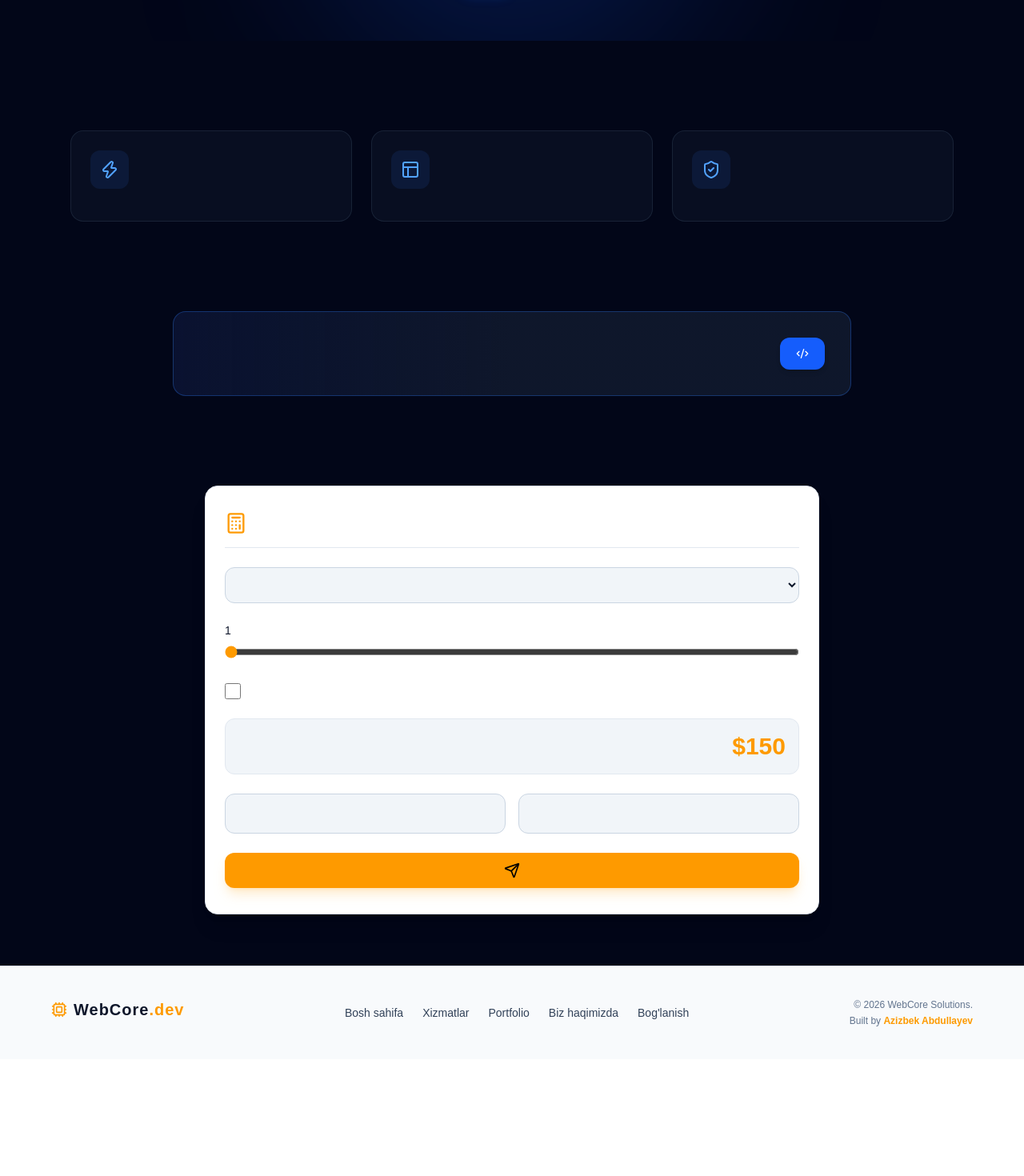
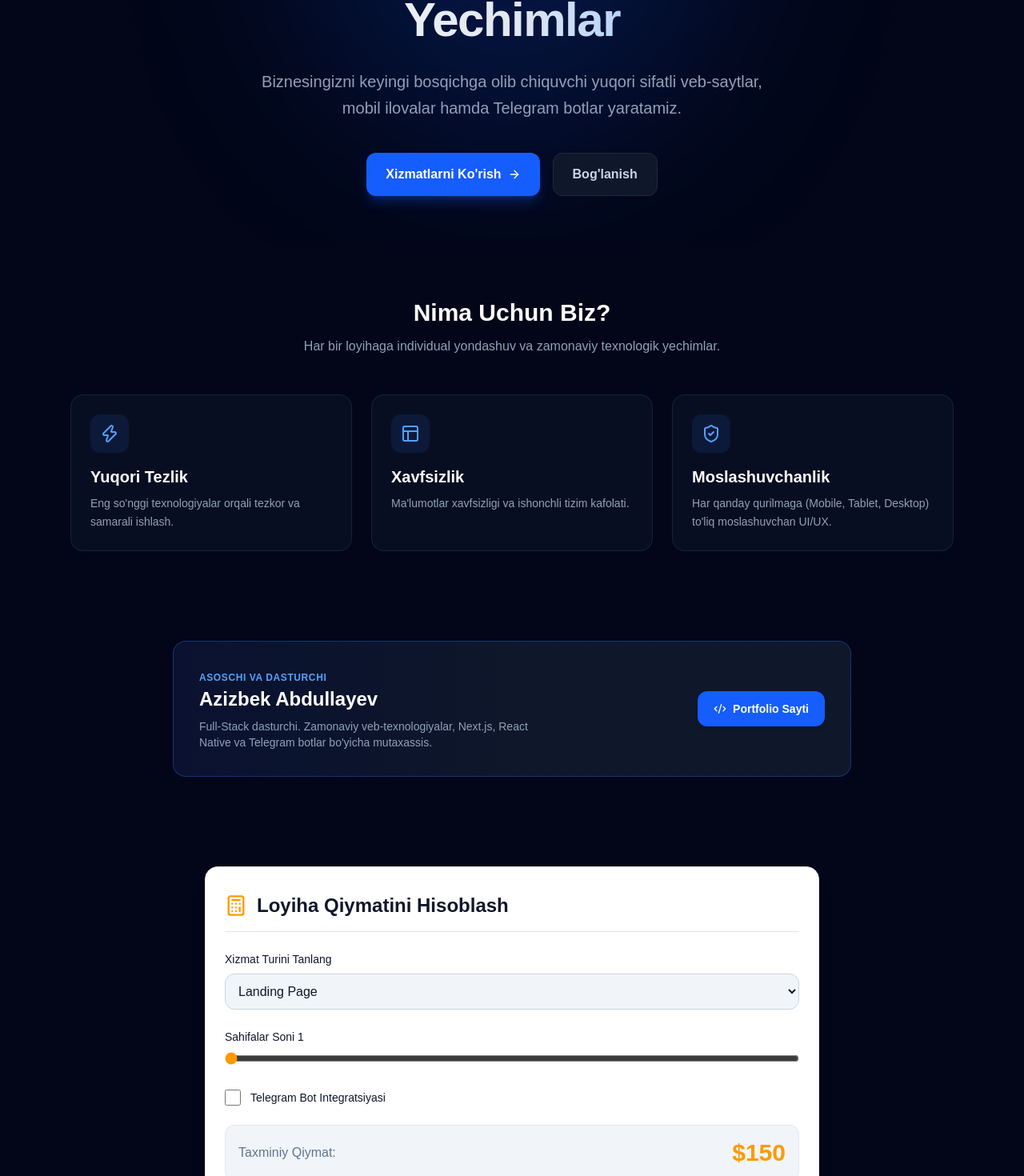
Before and after one commit to Azizbek432/WebCore-Solutions, a Next.js app: page / in a window 1280 px wide. Shown: the part 293-1763 px from the top of the page at 80% size. Before the commit the page ends 1617 px from the top, so only its background shows below. Built offline with nearby package versions, Linux system fonts and the light colour scheme; no server answers.

Commit message:
fix: update translations type and missing keys

```diff
--- a/src/data/translations.ts
+++ b/src/data/translations.ts
@@ -10,6 +10,23 @@ export const translations = {
     orderBtn: "Buyurtma berish",
     popularBadge: "Ommabop",
     profSolutions: "Professional Yechimlar",
+    heroBadge: "WebCore Solutions",
+    heroTitle: "Zamonaviy Veb va Raqamli Yechimlar",
+    heroSubtitle: "Biznesingizni keyingi bosqichga olib chiquvchi yuqori sifatli veb-saytlar, mobil ilovalar hamda Telegram botlar yaratamiz.",
+    heroCtaPrimary: "Xizmatlarni Ko'rish",
+    heroCtaSecondary: "Bog'lanish",
+    whyUsTitle: "Nima Uchun Biz?",
+    whyUsDesc: "Har bir loyihaga individual yondashuv va zamonaviy texnologik yechimlar.",
+    feat1Title: "Yuqori Tezlik",
+    feat1Desc: "Eng so'nggi texnologiyalar orqali tezkor va samarali ishlash.",
+    feat2Title: "Xavfsizlik",
+    feat2Desc: "Ma'lumotlar xavfsizligi va ishonchli tizim kafolati.",
+    feat3Title: "Moslashuvchanlik",
+    feat3Desc: "Har qanday qurilmaga (Mobile, Tablet, Desktop) to'liq moslashuvchan UI/UX.",
+    creatorBadge: "Asoschi va Dasturchi",
+    creatorName: "Azizbek Abdullayev",
+    creatorDesc: "Full-Stack dasturchi. Zamonaviy veb-texnologiyalar, Next.js, React Native va Telegram botlar bo'yicha mutaxassis.",
+    creatorPortfolioBtn: "Portfolio Sayti",
     aboutTitle: "Biz haqimizda",
     aboutSub: "WebCore Solutions — yuqori samaradorlik va zamonaviy standartlar asosida ishlaydigan dasturiy injeneriya studiyasi.",
     stackTitle: "Zamonaviy Stack",
@@ -18,6 +35,28 @@ export const translations = {
     fastDesc: "Biznesingiz ehtiyojlaridan kelib chiqib, qisqa muddatlarda tayyor mahsulotni ishga tushirish va doimiy texnik ko'mak ko'rsatishni ta'minlaymiz.",
     servicesSub: "Biznesingizni keyingi bosqichga olib chiquvchi zamonaviy raqamli xizmatlar to'plami.",
     mobileCategory: "Mobil Ilovalar",
+    calcTitle: "Loyiha Qiymatini Hisoblash",
+    serviceTypeLabel: "Xizmat Turini Tanlang",
+    landingOption: "Landing Page",
+    corporateOption: "Korporativ Veb-sayt",
+    ecommerceOption: "Internet Do'kon (E-Commerce)",
+    telegramBotOption: "Telegram Bot Integratsiyasi",
+    pagesLabel: "Sahifalar Soni",
+    pageCountMsg: "sahifa",
+    telegramBotMsg: "Telegram Bot integratsiyasi bilan",
+    yes: "Ha",
+    no: "Yo'q",
+    estimatedPriceLabel: "Taxminiy Qiymat:",
+    namePlaceholder: "Ismingiz va Familiyangiz",
+    contactPlaceholder: "Telefon raqamingiz yoki Telegram username",
+    submitBtn: "Buyurtma Yuborish",
+    submittingBtn: "Yuborilmoqda...",
+    successTitle: "Buyurtmangiz Qabul Qilindi!",
+    successDesc: "Tez orada siz bilan bog'lanamiz.",
+    recalculateBtn: "Qayta Hisoblash",
+    comingSoonTitle: "Portfolio Loyihalari Tayyorlanmoqda",
+    comingSoonDesc: "Tez orada bu yerda amalga oshirilgan eng so'nggi va eng yaxshi loyihalarimiz namoyish etiladi.",
+    backHomeBtn: "Bosh Sahifaga Qaytish",
     contactTitle: "Biz Bilan Bog'laning",
     contactSub: "Savollaringiz bormi yoki yangi loyiha boshlamoqchimisiz? Bizga xabar qoldiring!",
     contactName: "Ismingiz",
@@ -31,6 +70,8 @@ export const translations = {
     telegramChannel: "Telegram Kanal",
     locationTitle: "Joylashuv",
     locationValue: "O'zbekiston, Xorazm",
+    footerDesc: "Zamonaviy raqamli yechimlar va dasturiy ta'minot studiyasi.",
+    footerRights: "Barcha huquqlar himoyalangan."
   },
   en: {
     navHome: "Home",
@@ -41,6 +82,23 @@ export const translations = {
     orderBtn: "Order Now",
     popularBadge: "Popular",
     profSolutions: "Professional Solutions",
+    heroBadge: "WebCore Solutions",
+    heroTitle: "Modern Web & Digital Solutions",
+    heroSubtitle: "We build high-quality websites, mobile applications, and Telegram bots to elevate your business.",
+    heroCtaPrimary: "View Services",
+    heroCtaSecondary: "Contact Us",
+    whyUsTitle: "Why Choose Us?",
+    whyUsDesc: "Individual approach to every project and modern technology solutions.",
+    feat1Title: "High Speed",
+    feat1Desc: "Fast and efficient performance using cutting-edge technologies.",
+    feat2Title: "Security",
+    feat2Desc: "Data security and guaranteed reliable systems.",
+    feat3Title: "Responsiveness",
+    feat3Desc: "Fully responsive UI/UX for all devices (Mobile, Tablet, Desktop).",
+    creatorBadge: "Founder & Lead Developer",
+    creatorName: "Azizbek Abdullayev",
+    creatorDesc: "Full-Stack Developer specializing in modern web technologies, Next.js, React Native, and Telegram bots.",
+    creatorPortfolioBtn: "Portfolio Website",
     aboutTitle: "About Us",
     aboutSub: "WebCore Solutions is a software engineering studio operating on high efficiency and modern standards.",
     stackTitle: "Modern Tech Stack",
@@ -49,6 +107,28 @@ export const translations = {
     fastDesc: "We deliver ready-to-use products in short deadlines based on your business needs and provide ongoing technical support.",
     servicesSub: "A modern suite of digital services designed to take your business to the next level.",
     mobileCategory: "Mobile Apps",
+    calcTitle: "Project Cost Calculator",
+    serviceTypeLabel: "Select Service Type",
+    landingOption: "Landing Page",
+    corporateOption: "Corporate Website",
+    ecommerceOption: "E-Commerce Store",
+    telegramBotOption: "Telegram Bot Integration",
+    pagesLabel: "Number of Pages",
+    pageCountMsg: "pages",
+    telegramBotMsg: "with Telegram Bot integration",
+    yes: "Yes",
+    no: "No",
+    estimatedPriceLabel: "Estimated Cost:",
+    namePlaceholder: "Your Full Name",
+    contactPlaceholder: "Phone number or Telegram username",
+    submitBtn: "Submit Order",
+    submittingBtn: "Submitting...",
+    successTitle: "Order Received!",
+    successDesc: "We will contact you shortly.",
+    recalculateBtn: "Recalculate",
+    comingSoonTitle: "Portfolio Projects Coming Soon",
+    comingSoonDesc: "Our latest and best completed projects will be showcased here very soon.",
+    backHomeBtn: "Back to Home",
     contactTitle: "Contact Us",
     contactSub: "Have questions or want to start a new project? Leave us a message!",
     contactName: "Your Name",
@@ -62,6 +142,8 @@ export const translations = {
     telegramChannel: "Telegram Channel",
     locationTitle: "Location",
     locationValue: "Uzbekistan, Khorezm",
+    footerDesc: "Modern digital solutions and software studio.",
+    footerRights: "All rights reserved."
   },
   ru: {
     navHome: "Главная",
@@ -72,6 +154,23 @@ export const translations = {
     orderBtn: "Заказать",
     popularBadge: "Популярное",
     profSolutions: "Профессиональные решения",
+    heroBadge: "WebCore Solutions",
+    heroTitle: "Современные Веб и Цифровые Решения",
+    heroSubtitle: "Создаем высококачественные веб-сайты, мобильные приложения и Telegram-ботов для развития вашего бизнеса.",
+    heroCtaPrimary: "Смотреть Услуги",
+    heroCtaSecondary: "Связаться",
+    whyUsTitle: "Почему Мы?",
+    whyUsDesc: "Индивидуальный подход к каждому проекту и современные технологические решения.",
+    feat1Title: "Высокая Скорость",
+    feat1Desc: "Быстрая и эффективная работа с использованием передовых технологий.",
+    feat2Title: "Безопасность",
+    feat2Desc: "Безопасность данных и гарантия надежности системы.",
+    feat3Title: "Адаптивность",
+    feat3Desc: "Полностью адаптивный UI/UX для всех устройств (Mobile, Tablet, Desktop).",
+    creatorBadge: "Основатель и Разработчик",
+    creatorName: "Азизбек Абдуллаев",
+    creatorDesc: "Full-Stack разработчик, специализирующийся на современных веб-технологиях, Next.js, React Native и Telegram-ботах.",
+    creatorPortfolioBtn: "Сайт Портфолио",
     aboutTitle: "О нас",
     aboutSub: "WebCore Solutions — студия разработки программного обеспечения, работающая по современным стандартам.",
     stackTitle: "Современный стек",
@@ -80,6 +179,28 @@ export const translations = {
     fastDesc: "Мы запускаем готовые продукты в кратчайшие сроки и обеспечиваем постоянную техническую поддержку.",
     servicesSub: "Современный набор цифровых услуг для вывода вашего бизнеса на новый уровень.",
     mobileCategory: "Мобильные приложения",
+    calcTitle: "Калькулятор Стоимости",
+    serviceTypeLabel: "Выберите Тип Услуги",
+    landingOption: "Landing Page",
+    corporateOption: "Корпоративный Сайт",
+    ecommerceOption: "Интернет-магазин",
+    telegramBotOption: "Интеграция Telegram Бота",
+    pagesLabel: "Количество Страниц",
+    pageCountMsg: "страниц",
+    telegramBotMsg: "с интеграцией Telegram Бота",
+    yes: "Да",
+    no: "Нет",
+    estimatedPriceLabel: "Ориентировочная Стоимость:",
+    namePlaceholder: "Ваше Имя и Фамилия",
+    contactPlaceholder: "Номер телефона или Telegram username",
+    submitBtn: "Отправить Заказ",
+    submittingBtn: "Отправка...",
+    successTitle: "Заказ Принят!",
+    successDesc: "Мы свяжемся с вами в ближайшее время.",
+    recalculateBtn: "Рассчитать Заново",
+    comingSoonTitle: "Проекты Портфолио Скоро Появятся",
+    comingSoonDesc: "Здесь скоро будут представлены наши последние и лучшие реализованные проекты.",
+    backHomeBtn: "Вернуться на Главную",
     contactTitle: "Связаться с нами",
     contactSub: "Есть вопросы или хотите начать новый проект? Оставьте нам сообщение!",
     contactName: "Ваше имя",
@@ -93,5 +214,7 @@ export const translations = {
     telegramChannel: "Telegram канал",
     locationTitle: "Локация",
     locationValue: "Узбекистан, Хорезм",
+    footerDesc: "Студия современных цифровых решений и программного обеспечения.",
+    footerRights: "Все права защищены."
   }
 };
```
